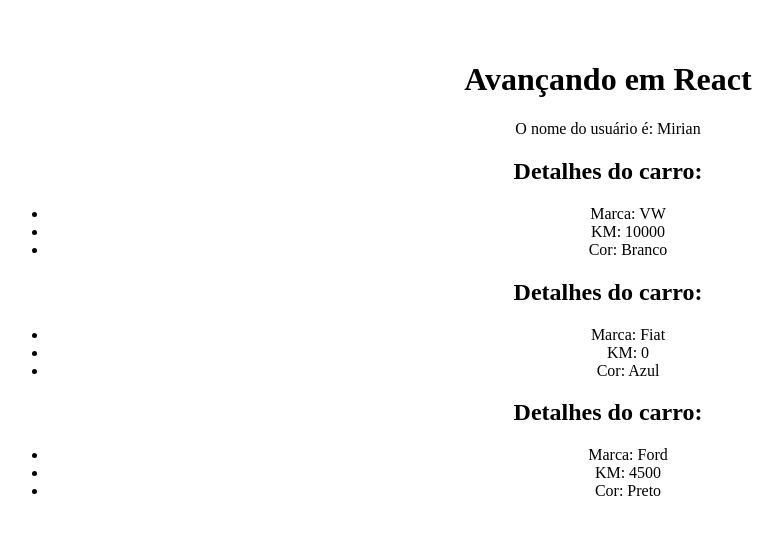
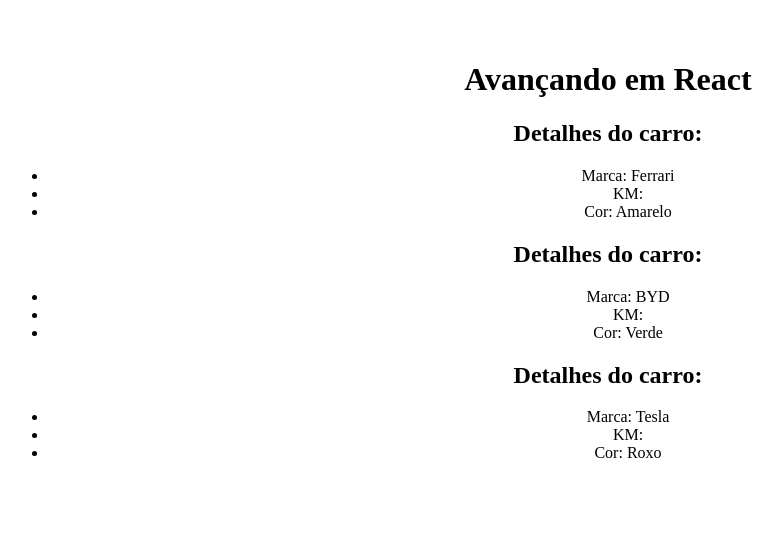
Before and after one commit to zagvii/React-Curso, a React (Vite) app in the folder advance/: page / in a window 1280 px wide. Shown: the top 534 px of the page, without its empty margins (32-815 px from the left). Built offline with nearby package versions, Linux system fonts and the light colour scheme.

Commit message:
listaEmComponents

```diff
--- a/advance/src/App.jsx
+++ b/advance/src/App.jsx
@@ -1,12 +1,19 @@
 import './App.css'
 import CarDetails from './components/CarDetails'
 //import ConditionalRender from './components/ConditionalRender'
-import ShowUserName from './components/ShowUserName'
+//import ShowUserName from './components/ShowUserName'
 //import ListRender from './components/ListRender'
 //import ManageData from './components/ManageData'
 // import Gatinho from './assets/gatinho.jpg'
 
 function App() {
+
+  const cars =[
+    {id: 1, brand: "Ferrari", color: "Amarelo", isNew: true},
+    {id: 2, brand: "BYD", color: "Verde", isNew: false},
+    {id: 3, brand: "Tesla", color: "Roxo", isNew: false},
+  ]
+
   return (
     <>
       <h1>Avançando em React</h1>
@@ -20,14 +27,18 @@ function App() {
       </div>
       <ManageData />
       <ListRender />
-      <ConditionalRender />*/}
-      {/* props */}
+      <ConditionalRender />
+      -- props
       <ShowUserName name="Mirian" />
-      {/* destructuring props */}
+      -- destructuring props
       <CarDetails brand="VW" km={10000} color="Branco" />
-      {/* reaproveitando */}
+      -- reaproveitando
       <CarDetails brand="Fiat" color="Azul" km={0} />
-      <CarDetails brand="Ford" color="Preto" km={4500} />
+      <CarDetails brand="Ford" color="Preto" km={4500} /> */}
+      {/* Renderizando lista em um componente */}
+      {cars.map((car) => (
+        <CarDetails key={car.id} brand={car.brand} color={car.color} km={car.km} />
+      ))}
     </>
   )
 }
```
